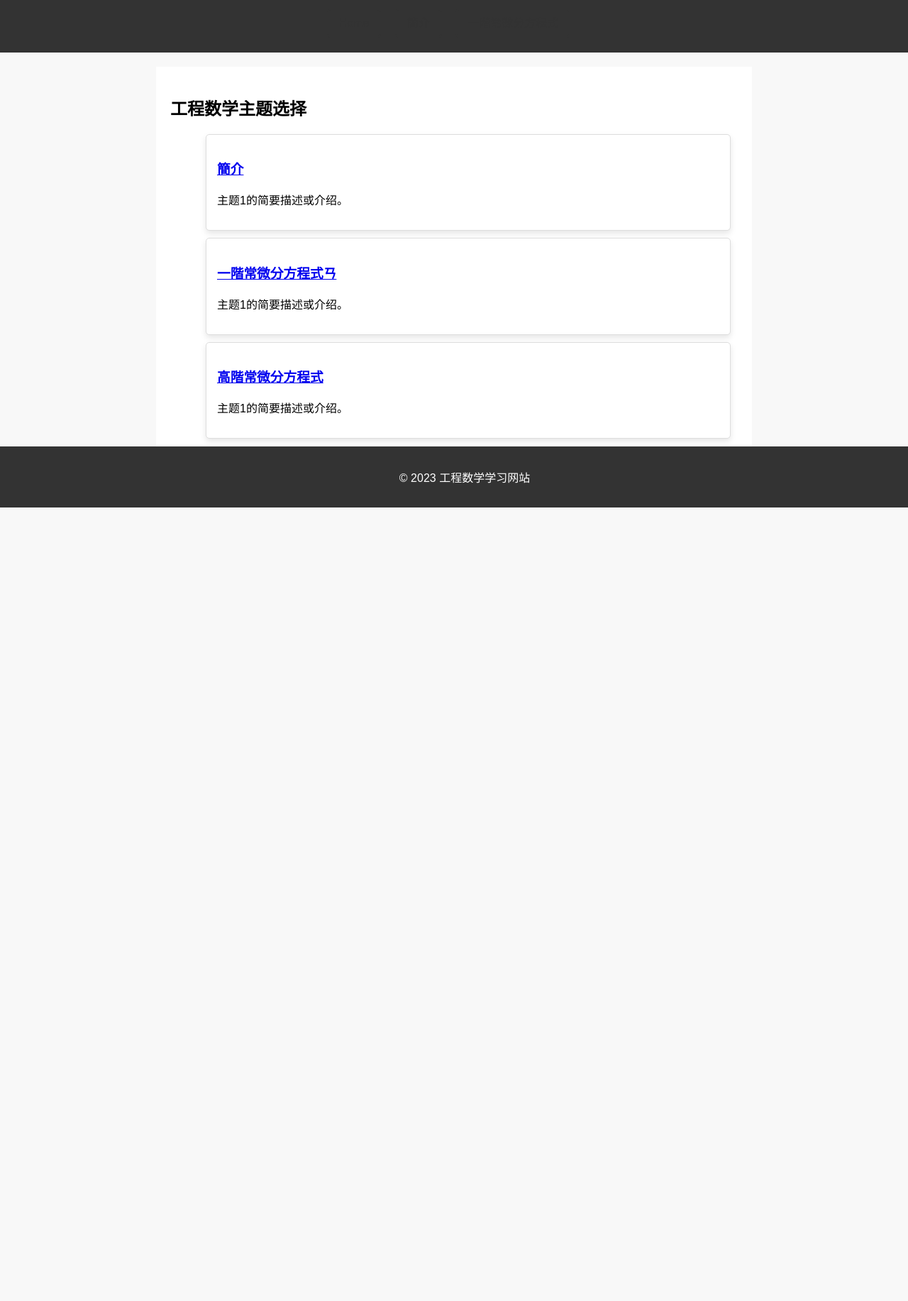
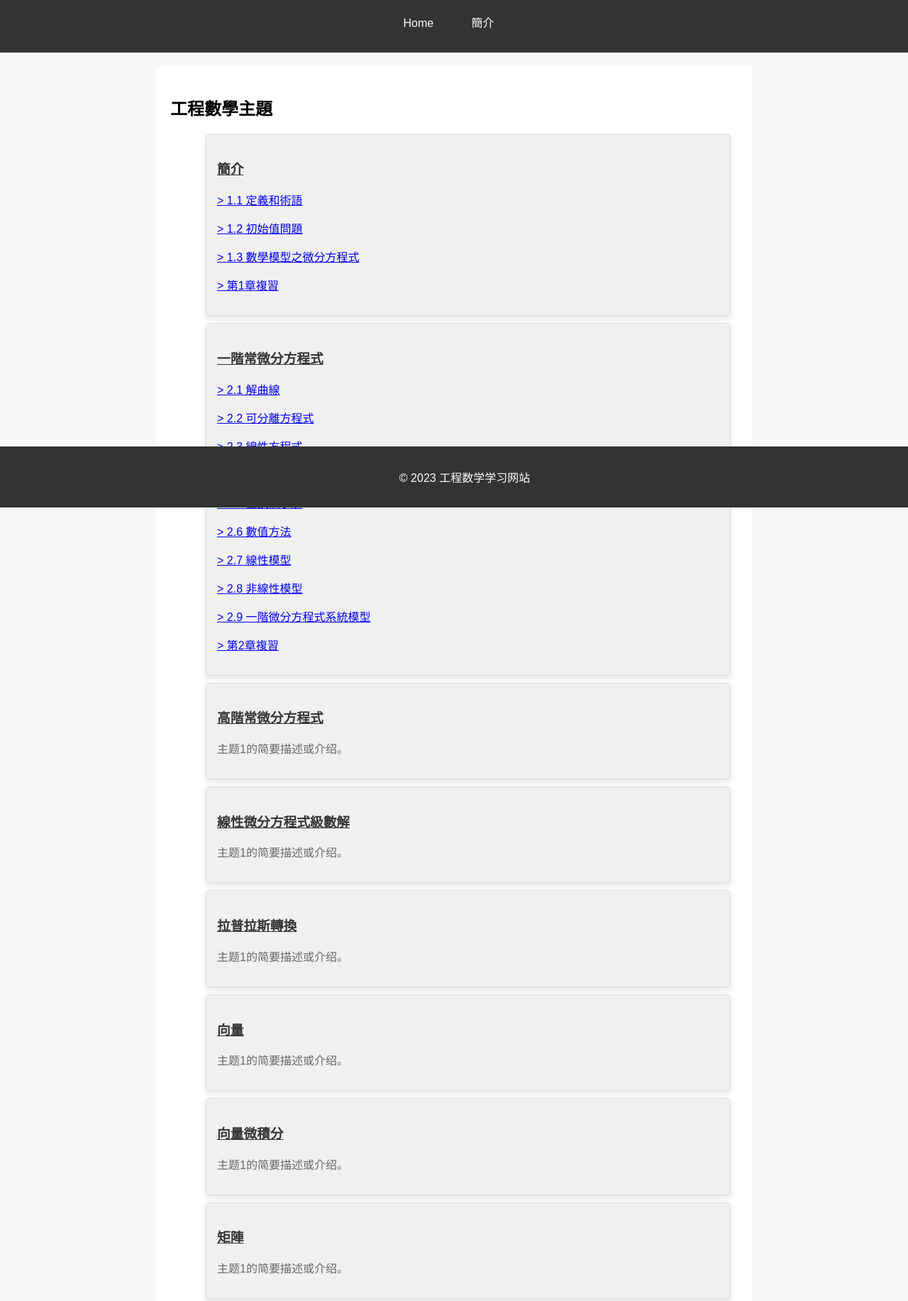
Before and after one commit to Tr0y2ooo/Tr0y2ooo.github.io, a plain HTML site: page index.html in a window 1280 px wide. Shown: the part 85-1918 px from the top of the page at 71% size. Before the commit the page ends 800 px from the top, so only its background shows below. Drawn offline with Linux system fonts and the light colour scheme.

Commit message:
Initial commit

```diff
--- a/assets/css/style.css
+++ b/assets/css/style.css
@@ -29,11 +29,6 @@ nav ul li {
     background-color: #fff;
 }
 
-.latest-uploads {
-    display: flex;
-    flex-wrap: wrap;
-}
-
 .note,
 .problem {
     width: 45%;
@@ -52,32 +47,83 @@ footer {
     width: 100%;
     bottom: 0;
 }
+
 nav ul li a {
     text-decoration: none;
     padding: 10px 15px;
-    border: 2px solid #333; /* Border color */
-    border-radius: 5px; /* Border radius for rounded corners */
-    color: #333;
+    border: 2px solid #333;
+    border-radius: 5px;
+    color: yellow;
     transition: background-color 0.3s ease;
+    position: relative;
+    overflow: hidden;
 }
 
 nav ul li a:hover {
-    background-color: #333; /* Background color on hover */
-    color: #fff; /* Text color on hover */
+    background-color: #333;
+    color: #fff;
+}
+
+nav ul li a::before {
+    content: "";
+    position: absolute;
+    width: 100%;
+    height: 100%;
+    background-color: rgba(255, 255, 255, 0.5);
+    z-index: -1;
+    transform: scaleX(0);
+    transform-origin: bottom right;
+    transition: transform 0.3s ease;
+}
+
+nav ul li a:hover::before {
+    transform: scaleX(1);
+    transform-origin: bottom left;
 }
 
 /* Style for theme cards */
+
+.theme-card.show {
+    opacity: 1;
+}
+
+header nav ul li {
+    display: inline;
+    margin-right: 15px;
+}
+
+header nav ul li a {
+    text-decoration: none;
+    padding: 10px 15px;
+    color: #fff;
+    border-bottom: 2px solid transparent; /* 底部边框，起初是透明的 */
+    transition: border-bottom 0.3s ease-in-out; /* 添加过渡效果 */
+}
+
+header nav ul li a:hover {
+    border-bottom: 2px solid white; /* 悬停时改变底部边框颜色 */
+}
+
+.theme-card:hover {
+    transform: translateY(-5px) scale(1.05);
+    box-shadow: 0 8px 16px rgba(0, 0, 0, 0.2);
+}
+
 .theme-card {
     border: 1px solid #ddd;
     border-radius: 5px;
     padding: 15px;
     margin: 10px;
-    background-color: #fff;
+    background-color: #F0F0F0;
     box-shadow: 0 4px 8px rgba(0, 0, 0, 0.1);
     transition: transform 0.3s ease-in-out;
+    color: #333; /* 所有文字的顏色 */
 }
 
-.theme-card:hover {
-    transform: scale(1.05);
-    box-shadow: 0 8px 16px rgba(0, 0, 0, 0.2);
+.theme-card h3 a {
+    color: inherit; /* 繼承父元素的文字顏色 */
 }
+
+.theme-card p {
+    color: #666; /* 段落文字顏色 */
+}
--- a/assets/js/script.js
+++ b/assets/js/script.js
@@ -10,3 +10,29 @@ document.addEventListener("DOMContentLoaded", function () {
         });
     });
 });
+
+
+document.addEventListener("DOMContentLoaded", function () {
+    // Fade-in animation for theme cards
+    const themeCards = document.querySelectorAll('.theme-card');
+
+    // Function to add 'show' class to elements after a delay
+    const showCards = () => {
+        themeCards.forEach((card, index) => {
+            setTimeout(() => {
+                card.classList.add('show');
+            }, index * 100); // Adjust the delay as needed
+        });
+    };
+
+    // Trigger the animation when the page is loaded
+    showCards();
+
+    // Example: Add a click event listener to note elements
+    const noteElements = document.querySelectorAll('.note');
+    noteElements.forEach(function (note) {
+        note.addEventListener('click', function () {
+            alert('Note clicked!'); // Replace with your desired behavior
+        });
+    });
+});
--- a/index.html
+++ b/index.html
@@ -18,25 +18,76 @@
             <ul>
                 <li><a href="index.html">Home</a></li>
                 <li><a href="themes/topic1.html">簡介</a></li>
-                <li><a href="themes/topic2.html">一階常微分方程式</a></li>
                 <!-- Add links for other themes as needed -->
             </ul>
         </nav>
     </header>
 
     <section class="main-content">
-        <h2>工程数学主题选择</h2>
+        <h2>工程數學主題</h2>
         <ul>
 			<div class="theme-card">
 				<h3><a href="themes/topic1.html">簡介</a></h3>
+				<p><a href="themes/topic1.html#123">> 1.1 定義和術語</a></p>
+				<p><a href="themes/topic1.html#123">> 1.2 初始值問題</a></p>
+				<p><a href="themes/topic1.html#123">> 1.3 數學模型之微分方程式</a></p>
+				<p><a href="themes/topic1.html#123">> 第1章複習</a></p>
+			</div>
+			<div class="theme-card">
+				<h3><a href="themes/topic2.html">一階常微分方程式</a></h3>
+				<p><a href="themes/topic1.html#123">> 2.1 解曲線</a></p>
+				<p><a href="themes/topic1.html#123">> 2.2 可分離方程式</a></p>
+				<p><a href="themes/topic1.html#123">> 2.3 線性方程式</a></p>
+				<p><a href="themes/topic1.html#123">> 2.4 正合方程式</a></p>
+				<p><a href="themes/topic1.html#123">> 2.5 置換法求解</a></p>
+				<p><a href="themes/topic1.html#123">> 2.6 數值方法</a></p>
+				<p><a href="themes/topic1.html#123">> 2.7 線性模型</a></p>
+				<p><a href="themes/topic1.html#123">> 2.8 非線性模型</a></p>
+				<p><a href="themes/topic1.html#123">> 2.9 一階微分方程式系統模型</a></p>
+				<p><a href="themes/topic1.html#123">> 第2章複習</a></p>
+			</div>
+			<div class="theme-card">
+				<h3><a href="themes/topic3.html">高階常微分方程式</a></h3>
 				<p>主题1的简要描述或介绍。</p>
 			</div>
 			<div class="theme-card">
-				<h3><a href="themes/topic2.html">一階常微分方程式ㄢ</a></h3>
+				<h3><a href="themes/topic4.html">線性微分方程式級數解</a></h3>
 				<p>主题1的简要描述或介绍。</p>
 			</div>
 			<div class="theme-card">
-				<h3><a href="themes/topic3.html">高階常微分方程式</a></h3>
+				<h3><a href="themes/topic5.html">拉普拉斯轉換</a></h3>
+				<p>主题1的简要描述或介绍。</p>
+			</div>
+			<div class="theme-card">
+				<h3><a href="themes/topic6.html">向量</a></h3>
+				<p>主题1的简要描述或介绍。</p>
+			</div>
+			<div class="theme-card">
+				<h3><a href="themes/topic7.html">向量微積分</a></h3>
+				<p>主题1的简要描述或介绍。</p>
+			</div>
+			<div class="theme-card">
+				<h3><a href="themes/topic8.html">矩陣</a></h3>
+				<p>主题1的简要描述或介绍。</p>
+			</div>
+			<div class="theme-card">
+				<h3><a href="themes/topic9.html">矩陣應用</a></h3>
+				<p>主题1的简要描述或介绍。</p>
+			</div>
+			<div class="theme-card">
+				<h3><a href="themes/topic10.html">正交函數、傅立葉級數與傅立葉轉換</a></h3>
+				<p>主题1的简要描述或介绍。</p>
+			</div>
+			<div class="theme-card">
+				<h3><a href="themes/topic11.html">直角坐標系統的邊界值問題</a></h3>
+				<p>主题1的简要描述或介绍。</p>
+			</div>
+			<div class="theme-card">
+				<h3><a href="themes/topic12.html">各座標系中的邊界值問題</a></h3>
+				<p>主题1的简要描述或介绍。</p>
+			</div>
+			<div class="theme-card">
+				<h3><a href="themes/topic13.html">積分轉換方法</a></h3>
 				<p>主题1的简要描述或介绍。</p>
 			</div>
             <!-- Add links for other themes as needed -->
```
